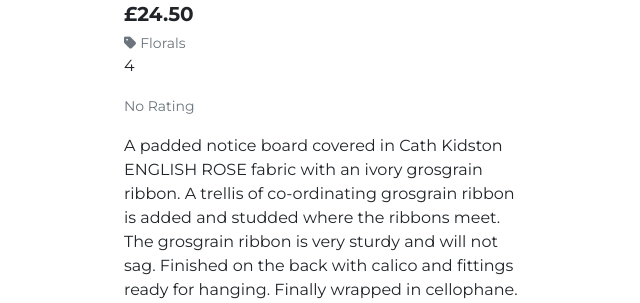
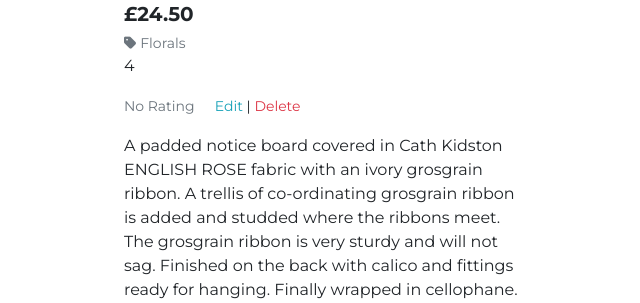
Before and after one commit to SasanTazayoni/Sue-bensassi-designs-CI-PP5, a Django app: page /products/1/ in a window 1280 px wide. Shown: the part 234-537 px from the top of the page, without its empty margins (531-1171 px from the left). Run offline with Django 4.2, Linux system fonts and the light colour scheme; the visitor is signed in with stand-in values (Sample User, id 1); data comes from the database, SQL or seed files in the repository; some libraries are stand-ins or nearby versions; some web fonts are replaced.

Commit message:
Add functionality for deleting products

```diff
--- a/products/templates/products/product_detail.html
+++ b/products/templates/products/product_detail.html
@@ -39,6 +39,12 @@
                         <small class="text-muted"><i class="fas fa-star mr-1"></i>{{ product.rating }} / 5</small>
                     {% else %}
                         <small class="text-muted">No Rating</small>
+                    {% endif %}
+                    {% if request.user.is_superuser %}
+                        <small class="ml-3">
+                            <a class="text-info" href="{% url 'edit_product' product.id %}">Edit</a> |
+                            <a class="text-danger" href="{% url 'delete_product' product.id %}">Delete</a>
+                        </small>
                     {% endif %}
                     <p class="mt-3">{{ product.description }}</p>
                     <form action="{% url 'add_to_cart' product.id %}" class="form" method="POST">
--- a/products/templates/products/products.html
+++ b/products/templates/products/products.html
@@ -70,6 +70,12 @@
                                             {% else %}
                                                 <small class="text-muted">No Rating</small>
                                             {% endif %}
+                                            {% if request.user.is_superuser %}
+                                                <small class="ml-3">
+                                                    <a class="text-info" href="{% url 'edit_product' product.id %}">Edit</a> |
+                                                    <a class="text-danger" href="{% url 'delete_product' product.id %}">Delete</a>
+                                                </small>
+                                            {% endif %}
                                         </div>
                                     </div>
                                 </div>
--- a/products/urls.py
+++ b/products/urls.py
@@ -6,4 +6,5 @@ urlpatterns = [
     path('<int:product_id>/', views.product_detail, name='product_detail'),
     path('add/', views.add_product, name='add_product'),
     path('edit/<int:product_id>/', views.edit_product, name='edit_product'),
+    path('delete/<int:product_id>/', views.delete_product, name='delete_product'),
 ]
--- a/products/views.py
+++ b/products/views.py
@@ -77,9 +77,9 @@ def add_product(request):
     if request.method == 'POST':
         form = ProductForm(request.POST, request.FILES)
         if form.is_valid():
-            form.save()
+            product = form.save()
             messages.success(request, 'Successfully added the product!')
-            return redirect(reverse('add_product'))
+            return redirect(reverse('product_detail', args=[product.id]))
         else:
             messages.error(request, 'Failed to add product. \
                 Please ensure the form is valid.')
@@ -119,3 +119,12 @@ def edit_product(request, product_id):
     }
 
     return render(request, template, context)
+
+
+def delete_product(request, product_id):
+    """ Delete a product from the store. """
+
+    product = get_object_or_404(Product, pk=product_id)
+    product.delete()
+    messages.success(request, 'Product removed!')
+    return redirect(reverse('products'))
```
